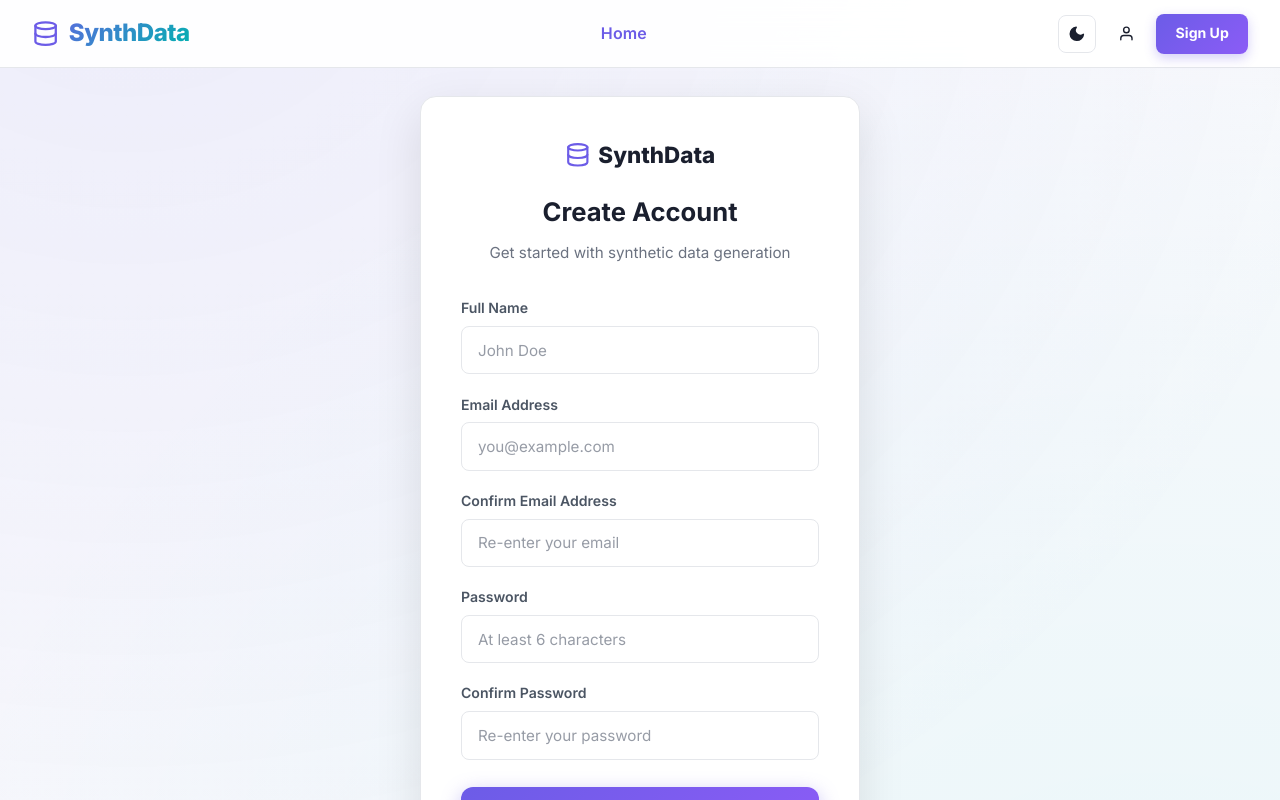
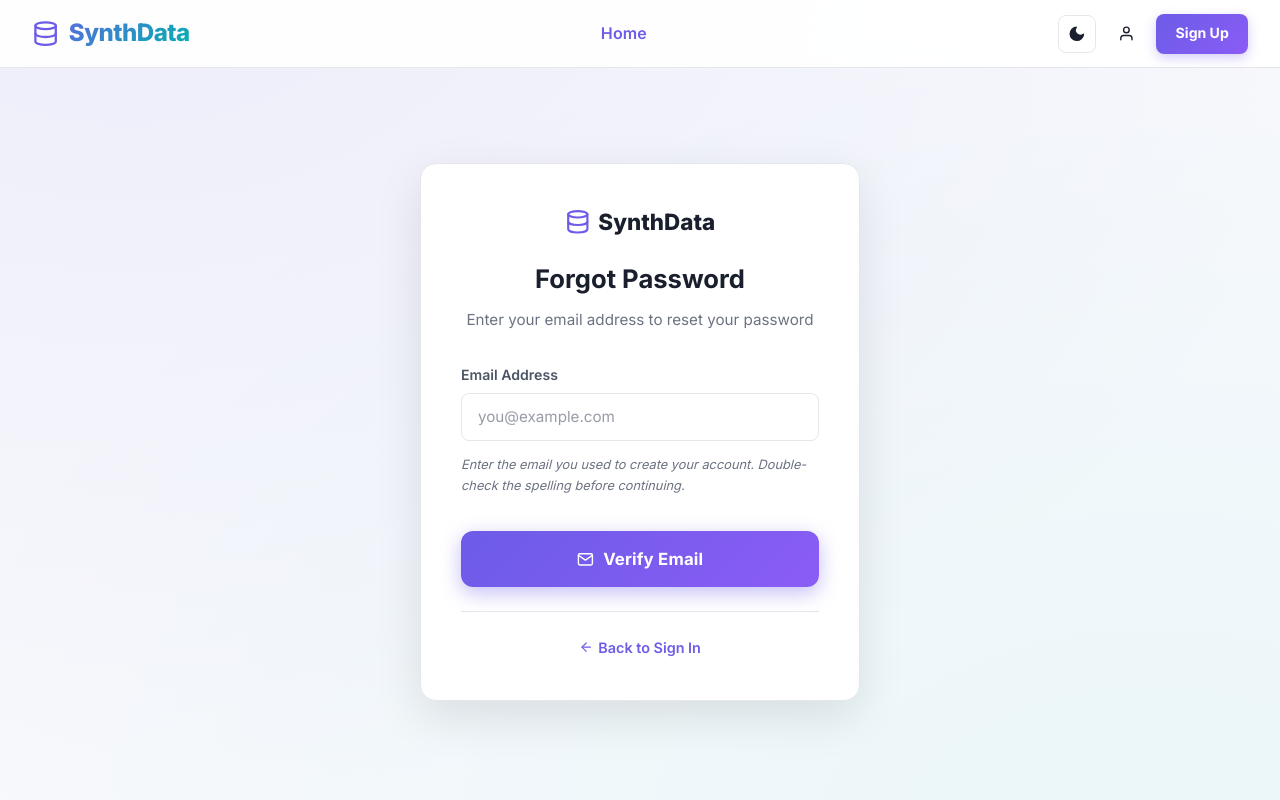
Before and after one commit to Priya15-aids/Synthetic_Data_Generator, a React (Vite) app: page /#/forgot-password in a window 1280 px wide. Shown: the top 800 px of the page. Built offline with nearby package versions, Linux system fonts and the light colour scheme.

Commit message:
Refactor ForgotPassword component for password reset

```diff
--- a/src/components/Auth/ForgotPassword.jsx
+++ b/src/components/Auth/ForgotPassword.jsx
@@ -1,22 +1,28 @@
 import { useState } from 'react';
-import { Link, useNavigate, useSearchParams } from 'react-router-dom';
-import { FiDatabase, FiUser, FiMail, FiLock } from 'react-icons/fi';
-import { useAuth } from '../../context/AuthContext';
+import { Link } from 'react-router-dom';
+import { FiDatabase, FiMail, FiArrowLeft, FiCheck } from 'react-icons/fi';
 import { checkEmailTypo, isValidEmailFormat } from '../../utils/emailValidator';
 import './Auth.css';
 
-function SignUp() {
-  const [name, setName] = useState('');
+function getStoredUsers() {
+  const stored = localStorage.getItem('synthdata_users');
+  if (!stored) return [];
+  try {
+    const parsed = JSON.parse(stored);
+    return Array.isArray(parsed) ? parsed : [];
+  } catch {
+    return [];
+  }
+}
+
+function ForgotPassword() {
   const [email, setEmail] = useState('');
-  const [confirmEmail, setConfirmEmail] = useState('');
-  const [password, setPassword] = useState('');
+  const [error, setError] = useState('');
+  const [success, setSuccess] = useState(false);
+  const [newPassword, setNewPassword] = useState('');
   const [confirmPassword, setConfirmPassword] = useState('');
-  const [error, setError] = useState('');
+  const [step, setStep] = useState(1);
   const [emailSuggestion, setEmailSuggestion] = useState(null);
-  const { signup } = useAuth();
-  const navigate = useNavigate();
-  const [searchParams] = useSearchParams();
-  const redirectParam = searchParams.get('redirect');
 
   const handleEmailBlur = () => {
     if (email.trim()) {
@@ -38,12 +44,12 @@ function SignUp() {
     setEmailSuggestion(null);
   };
 
-  const handleSubmit = (e) => {
+  const handleEmailSubmit = (e) => {
     e.preventDefault();
     setError('');
 
-    if (!name.trim() || !email.trim() || !confirmEmail.trim() || !password.trim() || !confirmPassword.trim()) {
-      setError('Please fill in all fields.');
+    if (!email.trim()) {
+      setError('Please enter your email address.');
       return;
     }
 
@@ -52,39 +58,86 @@ function SignUp() {
       return;
     }
 
-    if (email.trim().toLowerCase() !== confirmEmail.trim().toLowerCase()) {
-      setError('Email addresses do not match. Please re-enter.');
+    const users = getStoredUsers();
+    const found = users.find((u) => u.email === email.toLowerCase().trim());
+
+    if (!found) {
+
+      setError("If that email exists in our system, you'll be able to reset. Please double-check your spelling or contact support.");
       return;
     }
 
-    if (password.length < 6) {
+    setStep(2);
+  };
+
+  const handleResetSubmit = (e) => {
+    e.preventDefault();
+    setError('');
+
+    if (!newPassword.trim() || !confirmPassword.trim()) {
+      setError('Please fill in both password fields.');
+      return;
+    }
+
+    if (newPassword.length < 6) {
       setError('Password must be at least 6 characters.');
       return;
     }
 
-    if (password !== confirmPassword) {
+    if (newPassword !== confirmPassword) {
       setError('Passwords do not match.');
       return;
     }
 
-    const result = signup(name, email, password);
-    if (result.success) {
-      const redirect = searchParams.get('redirect');
-      if (redirect) {
-        navigate('/');
-        setTimeout(() => {
-          const el = document.getElementById(redirect);
-          if (el) {
-            el.scrollIntoView({ behavior: 'smooth' });
+    const users = getStoredUsers();
+    const userIndex = users.findIndex((u) => u.email === email.toLowerCase().trim());
+
+    if (userIndex !== -1) {
+      let hash = 0;
+      for (let i = 0; i < newPassword.length; i++) {
+        const char = newPassword.charCodeAt(i);
+        hash = ((hash << 5) - hash) + char;
+        hash = hash & hash;
       }
-        }, 100);
+      users[userIndex].passwordHash = hash.toString(36);
+      localStorage.setItem('synthdata_users', JSON.stringify(users));
+      setSuccess(true);
     } else {
-        navigate('/');
-      }
-    } else {
-      setError(result.message);
+      setError('Something went wrong. Please try again.');
     }
   };
+
+  const goBackToEmail = () => {
+    setStep(1);
+    setError('');
+    setNewPassword('');
+    setConfirmPassword('');
+  };
+
+  if (success) {
+    return (
+      <div className="auth-page">
+        <div className="auth-card">
+          <div className="auth-header">
+            <Link to="/" className="auth-logo">
+              <FiDatabase />
+              <span>SynthData</span>
+            </Link>
+            <div className="auth-success-icon">
+              <FiCheck />
+            </div>
+            <h2>Password Reset Successful</h2>
+            <p>Your password has been updated. You can now sign in with your new password.</p>
+          </div>
+          <div className="auth-submit" style={{ marginTop: '1.5rem' }}>
+            <Link to="/login" className="btn btn-primary" style={{ textDecoration: 'none', justifyContent: 'center' }}>
+              Go to Sign In
+            </Link>
+          </div>
+        </div>
+      </div>
+    );
+  }
 
   return (
     <div className="auth-page">
@@ -94,32 +147,22 @@ function SignUp() {
             <FiDatabase />
             <span>SynthData</span>
           </Link>
-          <h2>Create Account</h2>
-          <p>Get started with synthetic data generation</p>
+          <h2>{step === 1 ? 'Forgot Password' : 'Reset Password'}</h2>
+          <p>
+            {step === 1
+              ? 'Enter your email address to reset your password'
+              : `Reset password for ${email}`}
+          </p>
         </div>
 
-        <form className="auth-form" onSubmit={handleSubmit} noValidate>
+        {step === 1 && (
+          <form className="auth-form" onSubmit={handleEmailSubmit} noValidate>
             {error && <div className="auth-error">{error}</div>}
 
             <div className="auth-field">
-            <label htmlFor="signup-name">Full Name</label>
+              <label htmlFor="forgot-email">Email Address</label>
               <input
-              id="signup-name"
-              type="text"
-              placeholder="John Doe"
-              value={name}
-              onChange={(e) => {
-                setName(e.target.value);
-                if (error) setError('');
-              }}
-              autoComplete="name"
-            />
-          </div>
-
-          <div className="auth-field">
-            <label htmlFor="signup-email">Email Address</label>
-            <input
-              id="signup-email"
+                id="forgot-email"
                 type="email"
                 placeholder="you@example.com"
                 value={email}
@@ -139,30 +182,32 @@ function SignUp() {
               )}
             </div>
 
-          <div className="auth-field">
-            <label htmlFor="signup-confirm-email">Confirm Email Address</label>
-            <input
-              id="signup-confirm-email"
-              type="email"
-              placeholder="Re-enter your email"
-              value={confirmEmail}
-              onChange={(e) => {
-                setConfirmEmail(e.target.value);
-                if (error) setError('');
-              }}
-              autoComplete="off"
-            />
+            <div className="auth-help-text">
+              Enter the email you used to create your account. Double-check the spelling before continuing.
             </div>
 
+            <div className="auth-submit">
+              <button type="submit" className="btn btn-primary">
+                <FiMail />
+                Verify Email
+              </button>
+            </div>
+          </form>
+        )}
+
+        {step === 2 && (
+          <form className="auth-form" onSubmit={handleResetSubmit} noValidate>
+            {error && <div className="auth-error">{error}</div>}
+
             <div className="auth-field">
-            <label htmlFor="signup-password">Password</label>
+              <label htmlFor="new-password">New Password</label>
               <input
-              id="signup-password"
+                id="new-password"
                 type="password"
                 placeholder="At least 6 characters"
-              value={password}
+                value={newPassword}
                 onChange={(e) => {
-                setPassword(e.target.value);
+                  setNewPassword(e.target.value);
                   if (error) setError('');
                 }}
                 autoComplete="new-password"
@@ -170,9 +215,9 @@ function SignUp() {
             </div>
 
             <div className="auth-field">
-            <label htmlFor="signup-confirm">Confirm Password</label>
+              <label htmlFor="confirm-new-password">Confirm New Password</label>
               <input
-              id="signup-confirm"
+                id="confirm-new-password"
                 type="password"
                 placeholder="Re-enter your password"
                 value={confirmPassword}
@@ -186,18 +231,40 @@ function SignUp() {
 
             <div className="auth-submit">
               <button type="submit" className="btn btn-primary">
-              <FiUser />
-              Create Account
+                <FiCheck />
+                Reset Password
+              </button>
+            </div>
+
+            <div className="auth-help-text" style={{ textAlign: 'center' }}>
+              Wrong email?{' '}
+              <button
+                type="button"
+                onClick={goBackToEmail}
+                style={{
+                  background: 'none',
+                  border: 'none',
+                  padding: 0,
+                  color: 'inherit',
+                  textDecoration: 'underline',
+                  cursor: 'pointer',
+                  font: 'inherit',
+                }}
+              >
+                Go back
               </button>
             </div>
           </form>
+        )}
 
         <div className="auth-footer">
-          Already have an account? <Link to={`/login${redirectParam ? `?redirect=${redirectParam}` : ''}`}>Sign in</Link>
+          <Link to="/login" style={{ display: 'inline-flex', alignItems: 'center', gap: '0.3rem' }}>
+            <FiArrowLeft /> Back to Sign In
+          </Link>
         </div>
       </div>
     </div>
   );
 }
 
-export default SignUp;
+export default ForgotPassword;
```
Lines whose indentation alone changed are shown as unchanged.
